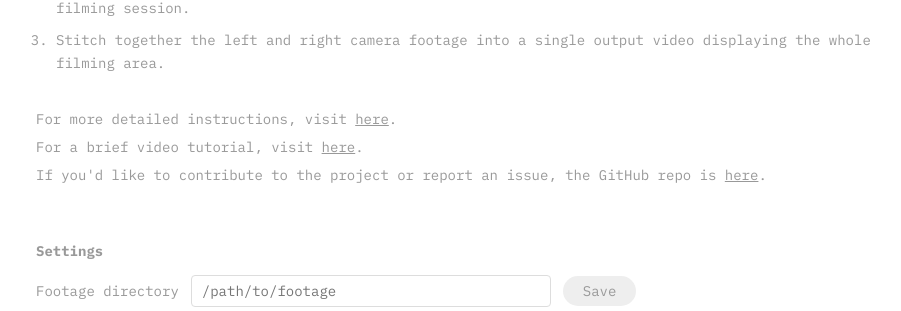
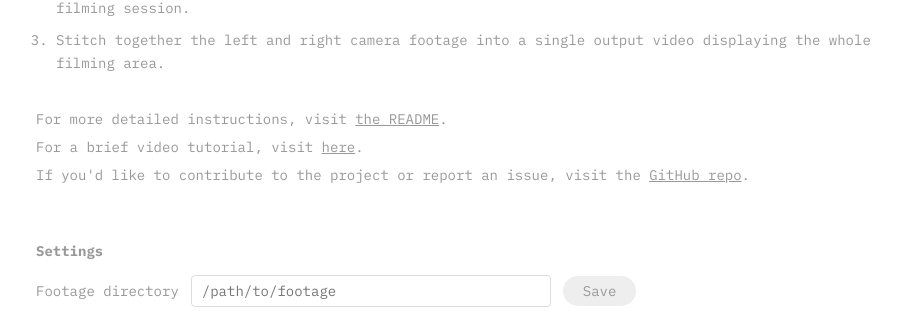
Before and after one commit to mharry97/dual-camera-footage-studio, a FastAPI app: page / in a window 1280 px wide. Shown: the part 382-693 px from the top of the page, without its empty margins (24-925 px from the left). Run offline with FastAPI, Linux system fonts and the light colour scheme; data that the repository does not hold is empty.

Commit message:
Updates the links on the home page

```diff
--- a/footage_studio/web/templates/home.html
+++ b/footage_studio/web/templates/home.html
@@ -21,9 +21,9 @@ showing the entire filming area.</p>
 </ol>
 
 <div class="footer-links">
-  <p>For more detailed instructions, visit <a href="#">here</a>.</p>
+  <p>For more detailed instructions, visit <a href="https://github.com/mharry97/dual-camera-footage-studio#readme">the README</a>.</p>
   <p>For a brief video tutorial, visit <a href="#">here</a>.</p>
-  <p>If you'd like to contribute to the project or report an issue, the GitHub repo is <a href="#">here</a>.</p>
+  <p>If you'd like to contribute to the project or report an issue, visit the <a href="https://github.com/mharry97/dual-camera-footage-studio">GitHub repo</a>.</p>
 </div>
 
 <div class="settings">
```
